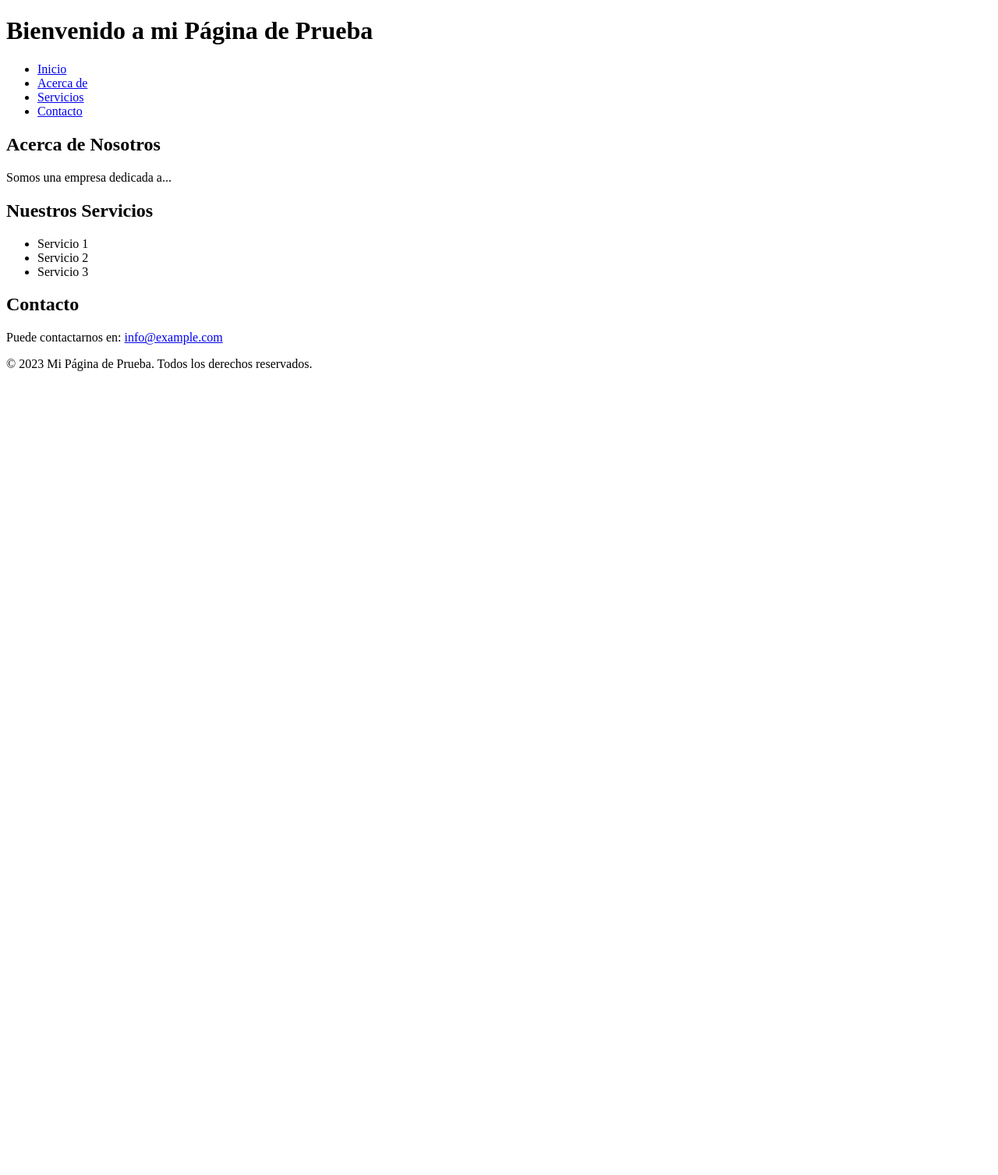
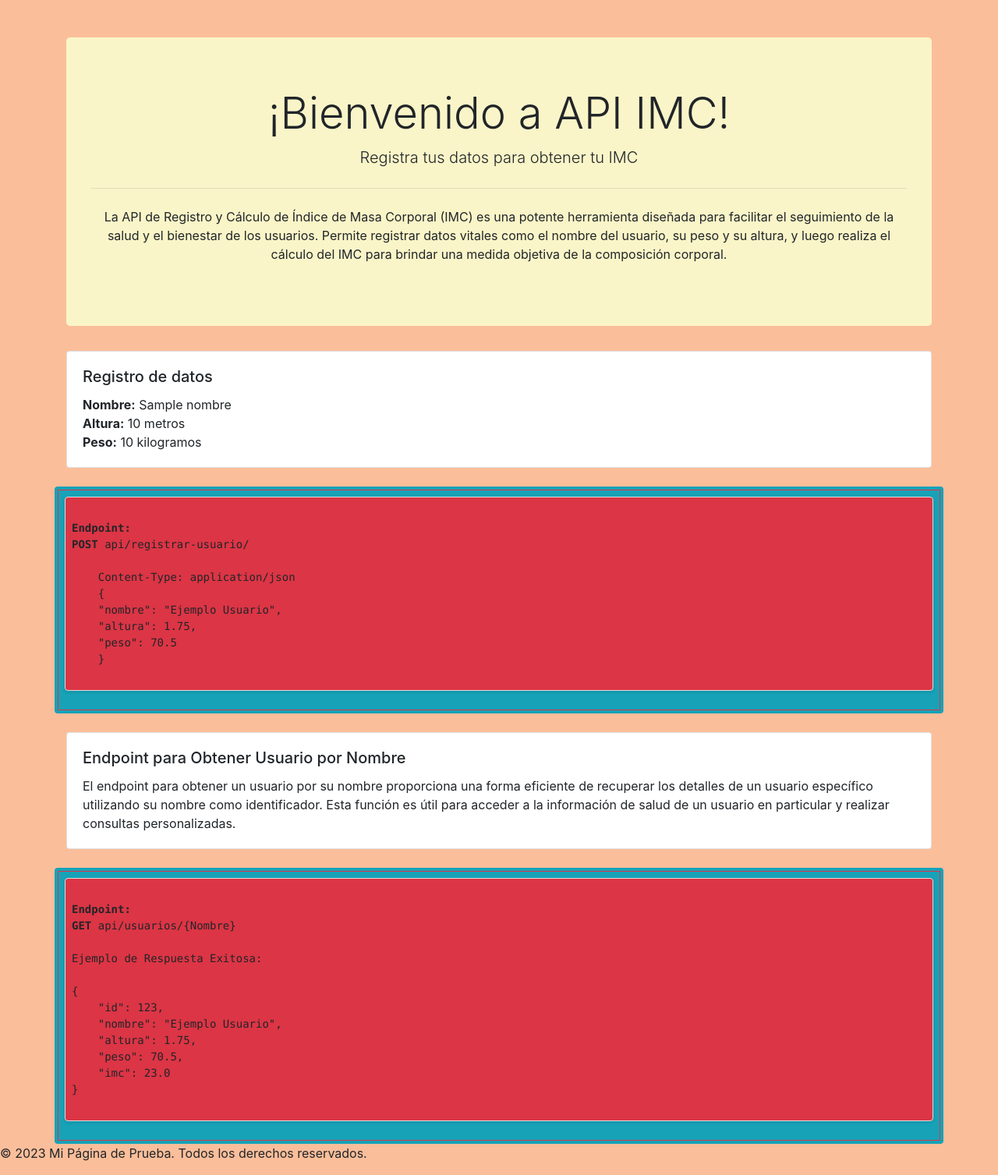
Before and after one commit to printdaniel/UserImcAPI, a Django app: template home/templates/home/home.html in a window 1280 px wide. Shown: the whole page at 78% size. Before the commit the page ends 476 px from the top, so only its background shows below. Run offline with Django 4.2, Linux system fonts and the light colour scheme; the template is opened without the code that fills it: most values are stand-ins (such as "Sample title", 1, 10 or a date in 2020); some libraries are stand-ins or nearby versions.

Commit message:
doc: template listo, endpoint get x nombre

```diff
--- a/UserImcAPI/settings.py
+++ b/UserImcAPI/settings.py
@@ -11,6 +11,7 @@ https://docs.djangoproject.com/en/4.2/ref/settings/
 """
 
 from pathlib import Path
+import os
 
 # Build paths inside the project like this: BASE_DIR / 'subdir'.
 BASE_DIR = Path(__file__).resolve().parent.parent
@@ -119,7 +120,9 @@ USE_TZ = True
 # https://docs.djangoproject.com/en/4.2/howto/static-files/
 
 STATIC_URL = 'static/'
-
+STATICFILES_DIRS = [
+    os.path.join(BASE_DIR, 'static'),
+]
 # Default primary key field type
 # https://docs.djangoproject.com/en/4.2/ref/settings/#default-auto-field
 
--- a/home/static/estilos.css
+++ b/home/static/estilos.css
@@ -1,5 +1,33 @@
 /* Archivo: estilos.css */
 
 body {
-    background-color: #f0f0f0; /* Cambia el color de fondo a gris claro */
+    background-color: #899aa1; /* Cambia el color de fondo a gris claro */
 }
+
+
+pre {
+    background-color: #fbbe9a;
+    padding: 10px;
+    border: 1px solid #ddd;
+    border-radius: 8px;
+    box-shadow: 0px 2px 4px rgba(0, 0, 0, 0.1);
+    overflow-x: auto;
+    white-space: pre;
+}
+
+code {
+    font-family: Consolas, monospace;
+    color: #333;
+}
+
+code.keyword {
+    color: #007bff; /* Azul para palabras clave */
+}
+
+code.string {
+    color: #28a745; /* Verde para cadenas */
+}
+
+code.comment {
+    color: #888; /* Gris para comentarios */
+}
--- a/home/templates/home/home.html
+++ b/home/templates/home/home.html
@@ -1,40 +1,99 @@
+{% load static %}
 <!DOCTYPE html>
 <html>
 <head>
-    <title>Mi Página de Prueba</title>
+    <title>API Registro IMC</title>
+    <link rel="stylesheet" type="text/css" href="{% static 'estilos.css' %}">
+    <link rel="stylesheet" href="https://maxcdn.bootstrapcdn.com/bootstrap/4.5.2/css/bootstrap.min.css">
 </head>
 <body>
-    <header>
-        <h1>Bienvenido a mi Página de Prueba</h1>
-    </header>
+</head>
 
-    <nav>
-        <ul>
-            <li><a href="#">Inicio</a></li>
-            <li><a href="#">Acerca de</a></li>
-            <li><a href="#">Servicios</a></li>
-            <li><a href="#">Contacto</a></li>
-        </ul>
-    </nav>
+<body style="background-color:#fbbe9a">
 
-    <section>
-        <h2>Acerca de Nosotros</h2>
-        <p>Somos una empresa dedicada a...</p>
-    </section>
+      <div class="container mt-5" >
+        <div class="jumbotron text-center " style="background-color: #faf5c8">
+            <h1 class="display-4">¡Bienvenido a API IMC!</h1>
+            <p class="lead">Registra tus datos para obtener tu IMC</p>
+            <hr class="my-4 ">
+                <p class="text-danger-emphasis"> La API de Registro y Cálculo de Índice de Masa Corporal (IMC)
+                es una potente herramienta diseñada para facilitar el seguimiento
+                de la salud y el bienestar de los usuarios. Permite registrar datos
+                vitales como el nombre del usuario, su peso y su altura, y luego
+                realiza el cálculo del IMC para brindar una medida objetiva de la
+                composición corporal.
+                </p>
+        </div>
+    </div>
 
-    <section>
-        <h2>Nuestros Servicios</h2>
-        <ul>
-            <li>Servicio 1</li>
-            <li>Servicio 2</li>
-            <li>Servicio 3</li>
-        </ul>
-    </section>
 
-    <section>
-        <h2>Contacto</h2>
-        <p>Puede contactarnos en: <a href="mailto:info@example.com">info@example.com</a></p>
-    </section>
+    <div class="container-md bg-info-subtle">
+    <div class="card">
+      <div class="card-body">
+        <h5 class="card-title">Registro de datos</h5>
+        <p class="card-text">
+          <strong>Nombre:</strong> {{ nombre }}
+          <br>
+          <strong>Altura:</strong> {{ altura }} metros
+          <br>
+          <strong>Peso:</strong> {{ peso }} kilogramos
+        </p>
+      </div>
+    </div>
+    </div>
+
+    <br/>
+   <div class="container-md bg-info p-1 rounded">
+    <div class="border border-danger p-2">
+        <pre class="bg-danger p-2 rounded"><code>
+<strong>Endpoint:</strong>
+<strong>POST</strong> api/registrar-usuario/
+
+    Content-Type: application/json
+    {
+    "nombre": "Ejemplo Usuario",
+    "altura": 1.75,
+    "peso": 70.5
+    }
+        </code></pre>
+    </div>
+</div>
+
+<br/>
+    <div class="container-md bg-info-subtle">
+    <div class="card">
+      <div class="card-body">
+        <h5 class="card-title">Endpoint para Obtener Usuario por Nombre</h5>
+        <p class="card-text">
+         El endpoint para obtener un usuario por su nombre proporciona una
+         forma eficiente de recuperar los detalles de un usuario específico
+         utilizando su nombre como identificador. Esta función es útil para acceder a
+         la información de salud de un usuario en particular y realizar consultas personalizadas.
+        </p>
+      </div>
+    </div>
+    </div>
+
+    <br/>
+   <div class="container-md bg-info p-1 rounded">
+    <div class="border border-danger p-2">
+        <pre class="bg-danger p-2 rounded"><code>
+<strong>Endpoint:</strong>
+<strong>GET</strong> api/usuarios/{Nombre}
+
+Ejemplo de Respuesta Exitosa:
+
+{
+    "id": 123,
+    "nombre": "Ejemplo Usuario",
+    "altura": 1.75,
+    "peso": 70.5,
+    "imc": 23.0
+}
+       </code></pre>
+    </div>
+</div>
+
 
     <footer>
         <p>&copy; 2023 Mi Página de Prueba. Todos los derechos reservados.</p>
--- a/user_imc/urls.py
+++ b/user_imc/urls.py
@@ -4,8 +4,9 @@ from .views import UsuariosCreateView, UsuariosRetrieveByNameView,UsuariosListVi
 urlpatterns = [
     path('api/registrar-usuario/', UsuariosCreateView.as_view(), name='registrar'),
     path('api/usuarios/<str:nombre>/', UsuariosRetrieveByNameView.as_view(),
-         name='usuarios-retrieve-by-name'),
+         name='retrieve-by-name'),
     path('api/usuarios', UsuariosListView.as_view(), name='lista-registros'),
     path('api/usuarios/<int:id>/', UsuariosRetrieveByIDView.as_view(), name='usuario-id'),
     path('api/estadisticas/', EstadisticasView.as_view(), name='estadisticas'),
+    # Falta actualizar
 ]
--- a/user_imc/views.py
+++ b/user_imc/views.py
@@ -1,4 +1,4 @@
-from rest_framework.generics import RetrieveAPIView, ListAPIView
+from rest_framework.generics import RetrieveAPIView, ListAPIView, UpdateAPIView
 from rest_framework.response import Response
 from rest_framework.views import APIView
 from .serializer import UsuariosSerializer
```
